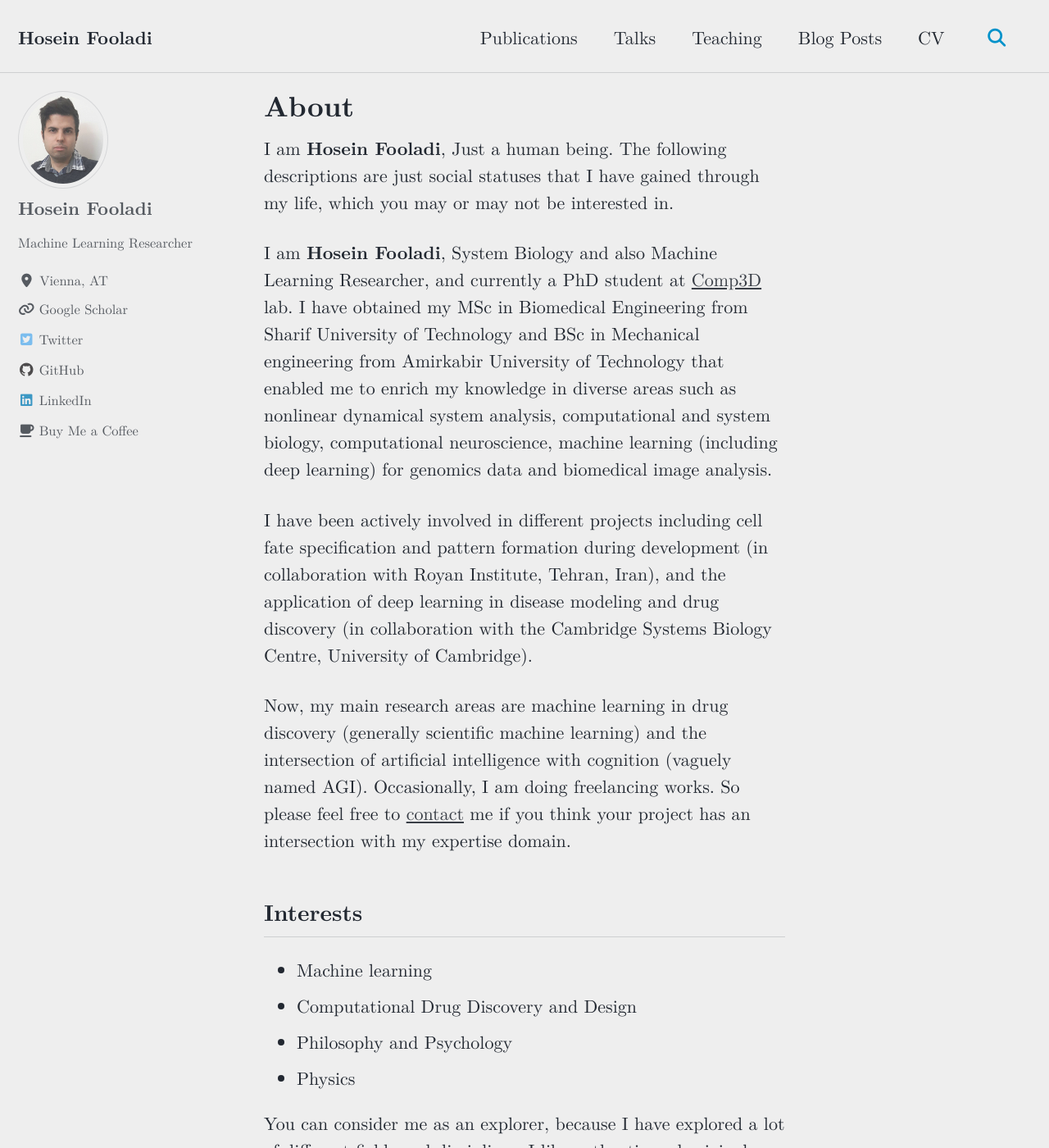
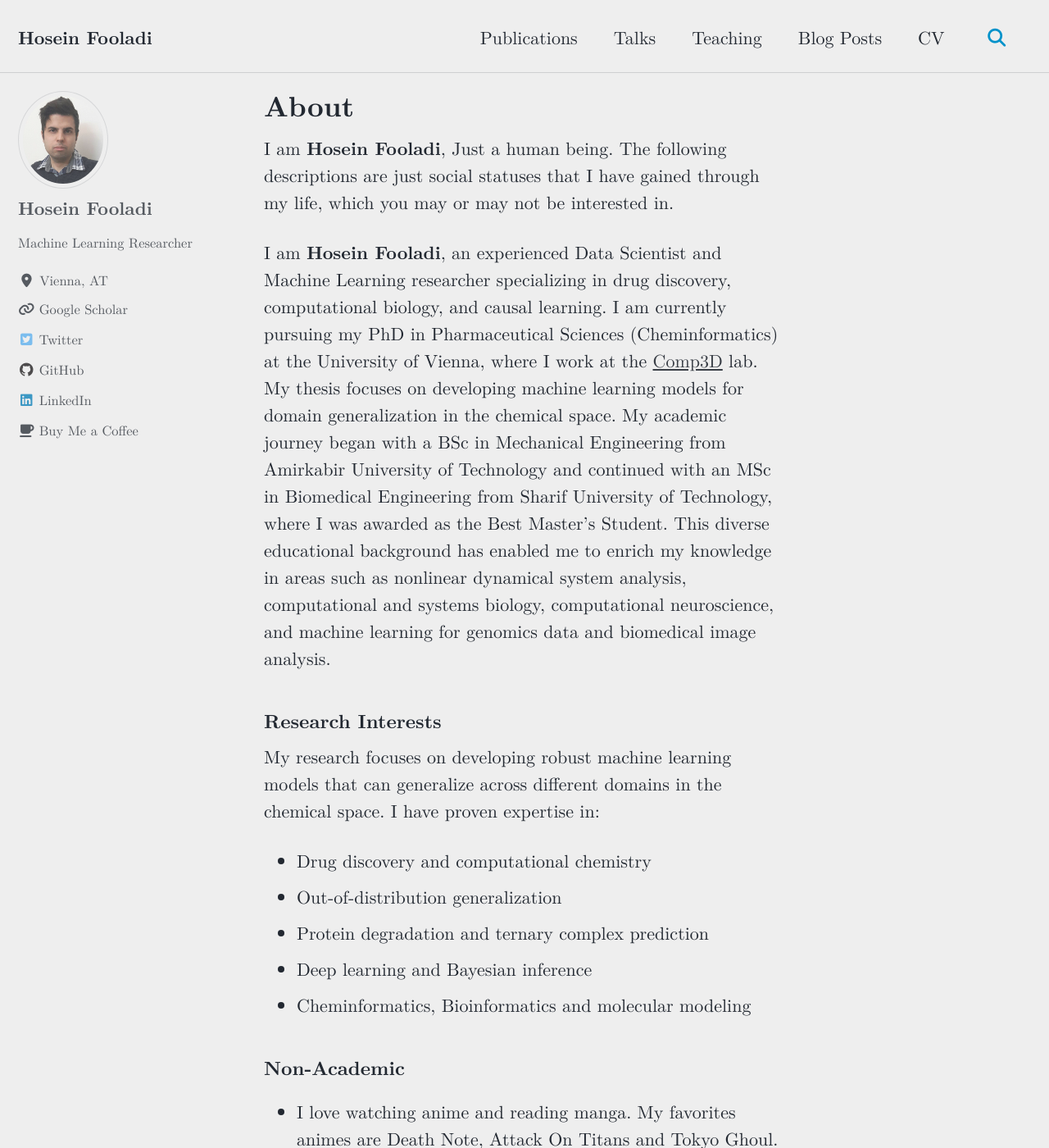
Before and after one commit to HFooladi/HFooladi.github.io, a Jekyll site: the page built from index.md, in a window 1280 px wide and 1400 px high. Shown: the whole window at 82% size. Built offline with Jekyll 4.4.1, drawn with Linux system fonts in a browser that asks for light colours; cached includes are drawn as plain includes; some of the changed text lies outside the part shown.

Commit message:
update about me page

```diff
--- a/index.md
+++ b/index.md
@@ -6,28 +6,22 @@ author_profile: true
 
 I am **Hosein Fooladi**, Just a human being. The following descriptions are just social statuses that I have gained through my life, which you may or may not be interested in.
 
-I am **Hosein Fooladi**, System Biology and also Machine Learning Researcher, and currently a PhD student at [Comp3D](https://comp3d.univie.ac.at/) lab. I have obtained my MSc in Biomedical Engineering from Sharif University of Technology  and BSc in Mechanical engineering from Amirkabir University of Technology that enabled me to enrich my knowledge in diverse areas such as nonlinear dynamical system analysis, computational and system biology, computational neuroscience, machine learning (including deep learning) for genomics data and biomedical image analysis.
+I am **Hosein Fooladi**, an experienced Data Scientist and Machine Learning researcher specializing in drug discovery, computational biology, and causal learning. I am currently pursuing my PhD in Pharmaceutical Sciences (Cheminformatics) at the University of Vienna, where I work at the [Comp3D](https://comp3d.univie.ac.at/) lab. My thesis focuses on developing machine learning models for domain generalization in the chemical space.
+My academic journey began with a BSc in Mechanical Engineering from Amirkabir University of Technology and continued with an MSc in Biomedical Engineering from Sharif University of Technology, where I was awarded as the Best Master's Student. This diverse educational background has enabled me to enrich my knowledge in areas such as nonlinear dynamical system analysis, computational and systems biology, computational neuroscience, and machine learning for genomics data and biomedical image analysis.
 
-I have been actively involved in different projects including cell fate specification and pattern formation during development
-(in collaboration with Royan Institute, Tehran, Iran), and the application of deep learning in disease modeling and drug discovery
-(in collaboration with the Cambridge Systems Biology Centre, University of Cambridge).
+#### Research Interests
 
-Now, my main research areas are machine learning in drug discovery (generally scientific machine learning) and the intersection
-of artificial intelligence with cognition (vaguely named AGI). Occasionally, I am doing freelancing works. So please feel
-free to [contact](mailto:fooladi.hosein@gmail.com) me if you think your project has an intersection with my expertise domain.
+My research focuses on developing robust machine learning models that can generalize across different domains in the chemical space. I have proven expertise in:
 
-## Interests
+- Drug discovery and computational chemistry
+- Out-of-distribution generalization
+- Protein degradation and ternary complex prediction
+- Deep learning and Bayesian inference
+- Cheminformatics, Bioinformatics and molecular modeling
 
-- Machine learning
-- Computational Drug Discovery and Design
-- Philosophy and Psychology
-- Physics
+#### Non-Academic
 
-You can consider me as an explorer, because I have explored a lot of different fields and disciplines. I like authentic and original ideas.
-
-### Non-Academic
-
-- I love watching anime and reading manga. My favorites animes are Neon Genesis Evangelion, Death Note, Attack On Titans and Tokyo Ghoul. I have started writing notes about underlying anime philosophies.
+- I love watching anime and reading manga. My favorites animes are Death Note, Attack On Titans and Tokyo Ghoul. I have started writing notes about underlying anime philosophies.
 - I like sports a lot. I am a professional Squash and Football player. Moreover, I am a fan of Formula 1.
 - In addition, I am enjoying reading philosophical and psychological books. you can refer to [my goodreads](https://www.goodreads.com/user/show/75993307-hosein-fooladi) to find out more about my favorites topics.
 - Moreover, I like playing games. I prefer the games in the style of [Limbo](https://playdead.com/games/limbo/) and [Inside](https://playdead.com/games/inside/)
```
Also changed, not shown: Gemfile.lock.
